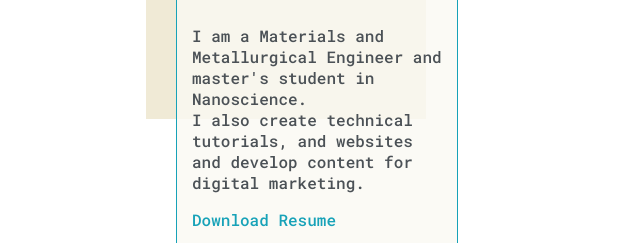
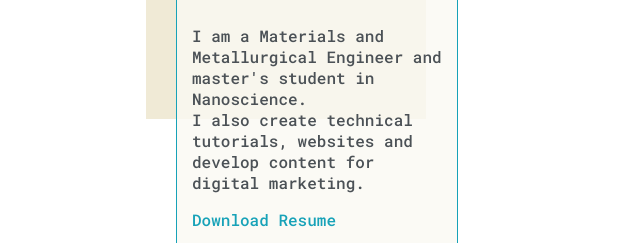
Before and after one commit to ilkecandan/https-ilkecandan.github.io-, a plain HTML site: page index.html in a window 1280 px wide. Shown: the part 222-465 px from the top of the page, 494-1134 px from the left. Drawn offline with Linux system fonts and the light colour scheme.

Commit message:
Update index.html

```diff
--- a/index.html
+++ b/index.html
@@ -44,7 +44,7 @@
 						<div id="corner-tl" class="corner"></div>
 							<div id="corner-tr" class="corner"></div>
 							<h3>What I Do</h3>
-							<p>I am a Materials and Metallurgical Engineer and master's student in Nanoscience. <br>I also create technical tutorials, and websites and develop content for digital marketing.</p>
+							<p>I am a Materials and Metallurgical Engineer and master's student in Nanoscience. <br>I also create technical tutorials, websites and develop content for digital marketing.</p>
 							<p><a target="_blank" href="resume.pdf">Download Resume</a></p>
 							<div id="corner-br" class="corner"></div>
 							<div id="corner-bl" class="corner"></div>
```
